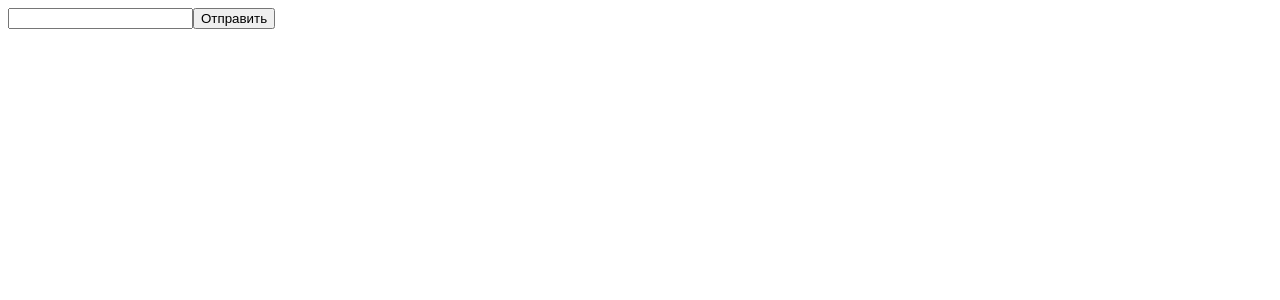
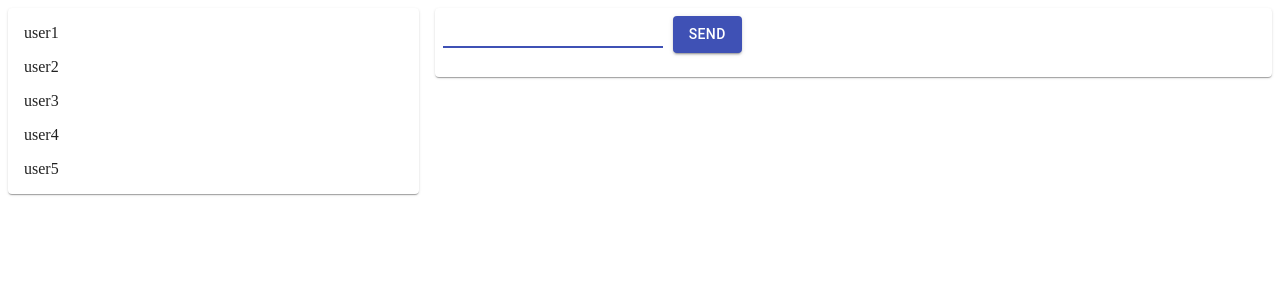
Before and after one commit to sayanasay/react, a React (Create React App) app: page / in a window 1280 px wide. Shown: the top 300 px of the page. Built offline with nearby package versions, Linux system fonts and the light colour scheme.

Commit message:
add homework 3

```diff
--- a/package.json
+++ b/package.json
@@ -3,6 +3,7 @@
   "version": "0.1.0",
   "private": true,
   "dependencies": {
+    "@material-ui/core": "^4.12.3",
     "@testing-library/jest-dom": "^5.11.4",
     "@testing-library/react": "^11.1.0",
     "@testing-library/user-event": "^12.1.10",
--- a/src/Components/App.js
+++ b/src/Components/App.js
@@ -1,44 +1,91 @@
-import { useState, useEffect } from "react";
+import { useState, useEffect, useRef } from "react";
 import './style.css'
+import { TextField, Button, List, ListItem, ListItemText, Grid, Paper } from '@material-ui/core';
+import { styled } from '@material-ui/styles';
 
+const MyTextField = styled(TextField)({
+  margin: '0 10px 0 0',
+});
+const Item = styled(Paper)(({ theme }) => ({
+  ...theme.typography.body2,
+  padding: theme.spacing(1),
+  textAlign: 'center',
+  color: theme.palette.text.secondary,
+}));
 
 function App() {
   const [value, setValue] = useState('');
   const [messageList, setMessageList] = useState([]);
-
+  const ref = useRef(null);
+  const chatsList = [{name: 'user1', id: '1'}, {name: 'user2', id: '2'}, {name: 'user3', id: '3'}, {name: 'user4', id: '4'}, {name: 'user5', id: '5'},]
+  useEffect(() => {
+    ref?.current.focus();
+  }, [messageList]);
   const handleChange = (event) => {
     setValue(event.target.value);
   }
 
   const handleSubmit = (event) => {
-    setMessageList(prev => [...prev, {id: prev.length, text: value, author: 'user'}]);
+    setMessageList(prev => [...prev, { id: prev.length, text: value, author: 'user' }]);
+    setValue('');
     event.preventDefault();
   }
 
   useEffect(() => {
-      if((messageList[messageList.length-1]?.author) === 'user') {
-        setTimeout(() =>
-          setMessageList(prev => [...prev, {id: prev.length, text: 'This is automatic answer', author: 'robot'}])
+    if ((messageList[messageList.length - 1]?.author) === 'user') {
+      setTimeout(() =>
+        setMessageList(prev => [...prev, { id: prev.length, text: 'This is automatic answer', author: 'robot' }])
         , 1500)
-      }
+    }
   }, [messageList]);
 
 
   return (
-    <>
-      <form onSubmit={handleSubmit}>
-        <input type="text" value={value} onChange={handleChange} />
-        <input type="submit" value="Отправить" />
-      </form>
-      <div className="message-list">
-        {messageList.map((obj) => (
-          <div key={obj.id}>
-            <span className="author">{obj.author}</span>
-            <div className="message" >{obj.text}</div>
-          </div>
-        ))}
-      </div>
-    </>
+    <Grid container spacing={2}>
+      <Grid item xs={4}>
+        <Paper>
+          <List>
+          {chatsList.map((obj) => (
+            <ListItem key={obj.id}>
+              <div>{obj.name}</div>
+            </ListItem>
+          ))}
+          </List>
+        </Paper>
+      </Grid>
+      <Grid item xs={8}>
+        <Paper
+          style={{
+            padding: 8,
+          }}
+        >
+          <MyTextField
+            id="standart-basic"
+            variant="standard"
+            value={value}
+            onChange={handleChange}
+            inputRef={ref}
+          />
+          <Button
+            variant="contained"
+            color="primary"
+            onClick={handleSubmit}
+          >
+            Send
+          </Button>
+          <List>
+          {messageList.map((obj) => (
+            <ListItem key={obj.id}>
+              <ListItemText
+                primary={obj.text}
+                secondary={obj.author}
+              />
+            </ListItem>
+          ))}
+          </List>
+        </Paper>
+      </Grid>
+    </Grid>
   );
 }
 
```
Also changed, not shown: 1 other file (tests, documents, lock files or other folders).
